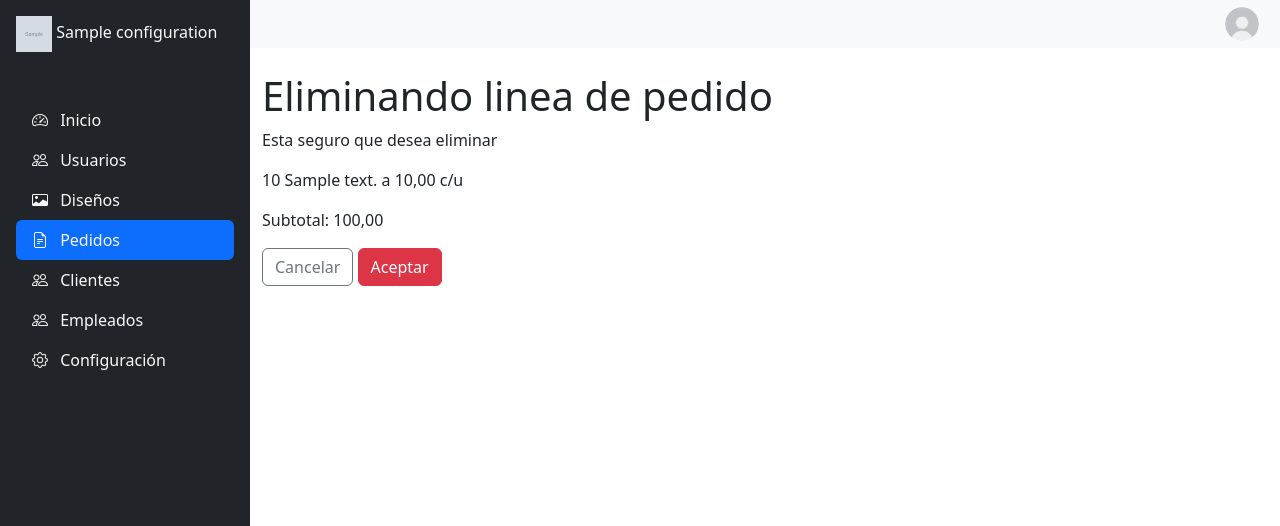
After one commit to wmoralesl/punto-grafico, a Django app: page /admin/o/delete/line/1/ in a window 1280 px wide. The commit adds this page. Shown: the top 526 px of the page. Run offline with Django 5.2, Linux system fonts and the light colour scheme; tables that the repository leaves empty hold one stand-in row (values such as "Sample post"); grey boxes marked "Sample" are stand-in pictures; some libraries are stand-ins or nearby versions.

Commit message:
[Update]: Se ha agregado la opcion de editar y eliminar lineas de pedido

```diff
--- /dev/null
+++ b/orders/templates/lines/orderline_delete.html
@@ -0,0 +1,16 @@
+{% extends "private/base.html" %}
+
+{% block content %}
+
+<h1>Eliminando linea de pedido</h1>
+<p>Esta seguro que desea eliminar</p>
+<p>{{ orderline.quantity }} {{ orderline.description }}  a {{ orderline.unit_price }} c/u</p>
+<p>Subtotal: {{orderline.subtotal}}</p>
+
+<form method="POST">
+    {% csrf_token %}
+    <a class="btn btn-outline-secondary" href="{% url 'orders:detail' orderline.order.id %}">Cancelar</a>
+    <button class="btn btn-danger" type="submit">Aceptar</button>
+</form>
+
+{% endblock %}
--- a/orders/templates/lines/orderline_update.html
+++ b/orders/templates/lines/orderline_update.html
@@ -6,7 +6,8 @@
     {% csrf_token %}
      {{ form.as_p }}
 
-     <button type="submit" class="btn btn-primary">Actualizar Línea</button>
+     <a class="btn btn-outline-secondary" href="{% url 'orders:detail' orderline.order.id %}">Cancelar</a>
+     <button type="submit" class="btn btn-primary">Actualizar</button>
 </form>
 
 {% endblock %}
--- a/orders/templates/orders/order_detail.html
+++ b/orders/templates/orders/order_detail.html
@@ -42,7 +42,10 @@
                             <td class="text-start">{{line.description}}</td>
                             <td>{{line.unit_price}}</td>
                             <td>{{line.subtotal}}</td>
-                            <td><a href="{% url 'orders:update-line' line.id %}">Editar</a></td>
+                            <td>
+                                <a href="{% url 'orders:update-line' line.id %}">Editar</a>
+                                <a href="{% url 'orders:delete-line' line.id %}">Eliminar</a>
+                            </td>
                         </tr>
                         {% endfor %}
                     </tbody>
--- a/orders/urls.py
+++ b/orders/urls.py
@@ -18,6 +18,7 @@ urlpatterns = [
     path('update/<int:pk>/', OrderUpdateView.as_view(), name='update'),
 
     path('update/line/<int:pk>/', OrderLineUpdateView.as_view(), name='update-line'),
+    path('delete/line/<int:pk>/', OrderLineDeleteView.as_view(), name='delete-line'),
     path('client-suggestions/', ClientSuggestionsView.as_view(), name='client-suggestions'),
 
 
--- a/orders/views.py
+++ b/orders/views.py
@@ -2,7 +2,7 @@ from django.shortcuts import render, redirect
 from django.urls import reverse_lazy, reverse
 from .forms import OrderForm, OrderLineFormSet, OrderUpdateForm, OrderLineUpdateForm
 from django_filters.rest_framework import DjangoFilterBackend
-from django.views.generic import TemplateView, DetailView, ListView, View, UpdateView
+from django.views.generic import TemplateView, DetailView, ListView, View, UpdateView, DeleteView
 
 from django.http import JsonResponse
 from django.db.models import Q
@@ -76,7 +76,7 @@ class ClientSuggestionsView(LoginRequiredMixin, View):
             return JsonResponse(results, safe=False)
         return JsonResponse([], safe=False)
 
-    # Actualizar linea
+# ************************************************ Lineas ***********************************************************
 
 class OrderLineUpdateView(UpdateView):
     model = OrderLine
@@ -86,3 +86,11 @@ class OrderLineUpdateView(UpdateView):
 
     def get_success_url(self):
         return reverse('orders:detail', kwargs={'pk': self.object.order.pk})
+
+class OrderLineDeleteView(DeleteView):
+    model = OrderLine
+    template_name = 'lines/orderline_delete.html'
+    context_object_name = 'orderline'
+
+    def get_success_url(self):
+        return reverse('orders:detail', kwargs={'pk': self.object.order.pk})
```
